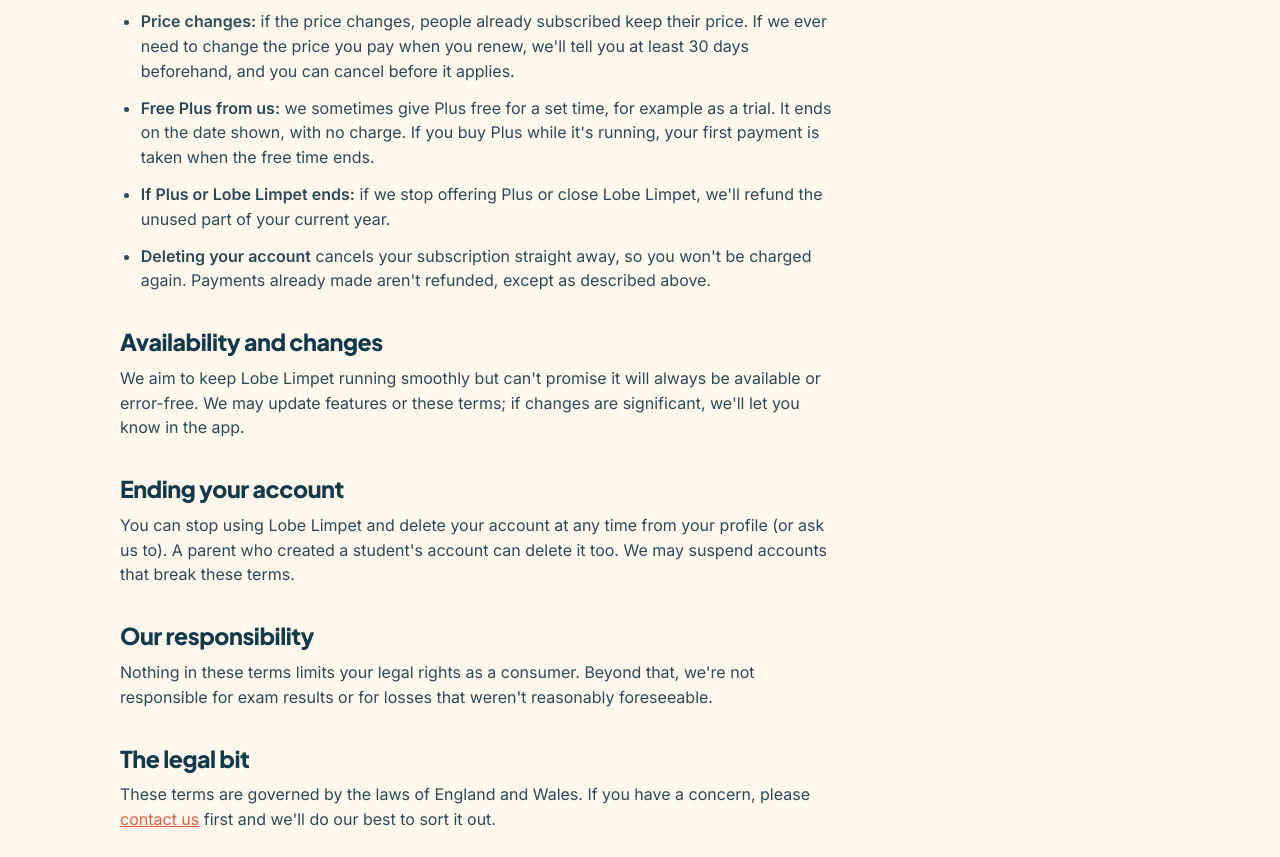
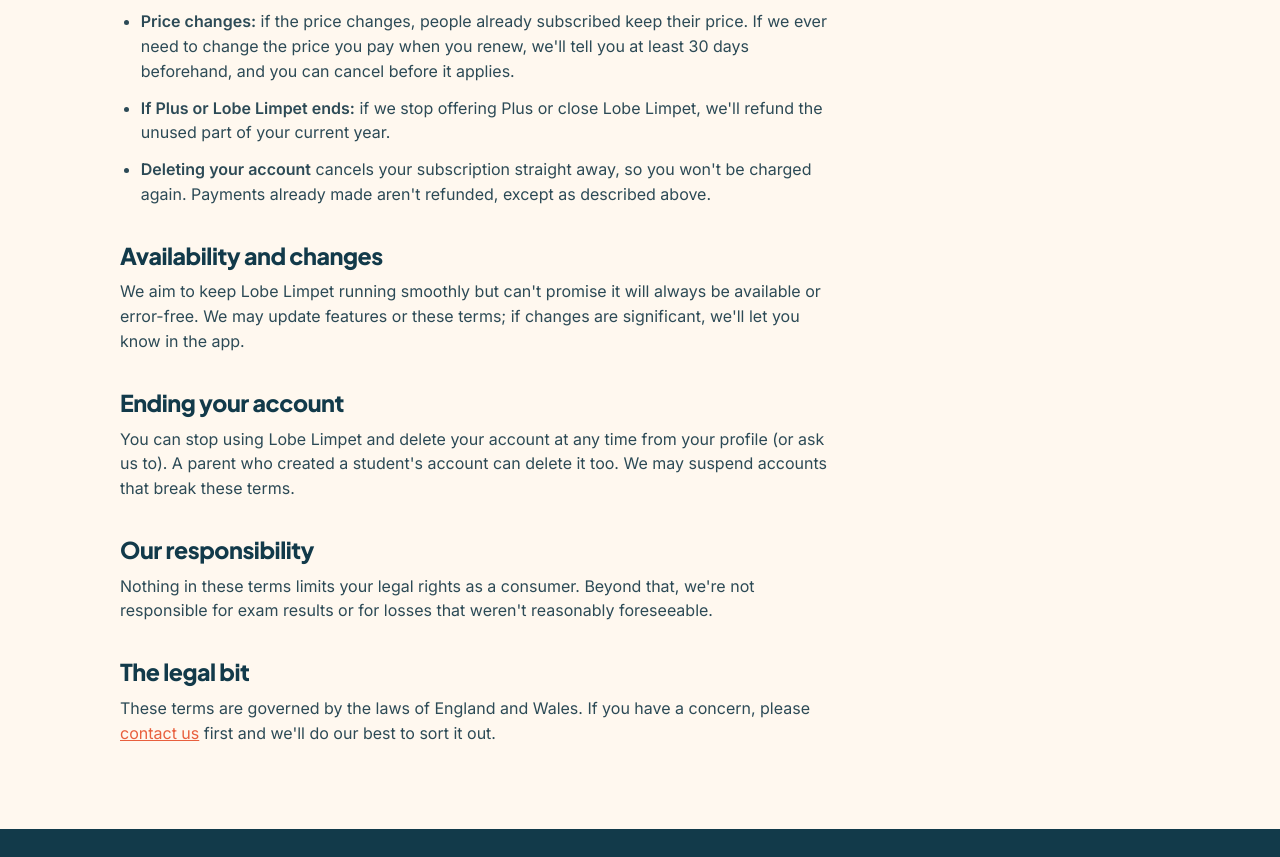
Before and after one commit to CaryGibbs/lobelimpet, a plain HTML site: page terms.html in a window 1280 px wide. Shown: the part 2907-3764 px from the top of the page. Drawn offline with Linux system fonts and the light colour scheme; no server answers.

Commit message:
Promote from dev (carygibbs.com/hub @ 2a90b4a): Terms without the free Plus line
Co-Authored-By: Claude Opus 5.5 <noreply@anthropic.com>
Claude-Session: https://claude.ai/code/session_01FJnA9c1UMEUMoaRbm4SEs5

```diff
--- a/terms.html
+++ b/terms.html
@@ -73,7 +73,6 @@
   <li><strong>Starting straight away, and refunds:</strong> when you buy, you ask for Plus to start straight away. If you change your mind within 14 days and Plus hasn't been used yet, email us and we'll refund you in full. "Used" means creating anything with AI or using a Plus-only topic, by you or by anyone your Plus covers. Once Plus has been used, you lose the right to cancel for a refund, though you can still cancel so it doesn't renew. The same applies within 14 days of a renewal, if Plus hasn't been used since it renewed.</li>
   <li><strong>Payments that don't go through:</strong> if a renewal payment fails, we'll try again over about two weeks and email you so you can update your card. Plus keeps working meanwhile. If we still can't take payment, Plus ends.</li>
   <li><strong>Price changes:</strong> if the price changes, people already subscribed keep their price. If we ever need to change the price you pay when you renew, we'll tell you at least 30 days beforehand, and you can cancel before it applies.</li>
-  <li><strong>Free Plus from us:</strong> we sometimes give Plus free for a set time, for example as a trial. It ends on the date shown, with no charge. If you buy Plus while it's running, your first payment is taken when the free time ends.</li>
   <li><strong>If Plus or Lobe Limpet ends:</strong> if we stop offering Plus or close Lobe Limpet, we'll refund the unused part of your current year.</li>
   <li><strong>Deleting your account</strong> cancels your subscription straight away, so you won't be charged again. Payments already made aren't refunded, except as described above.</li>
 </ul>
```
